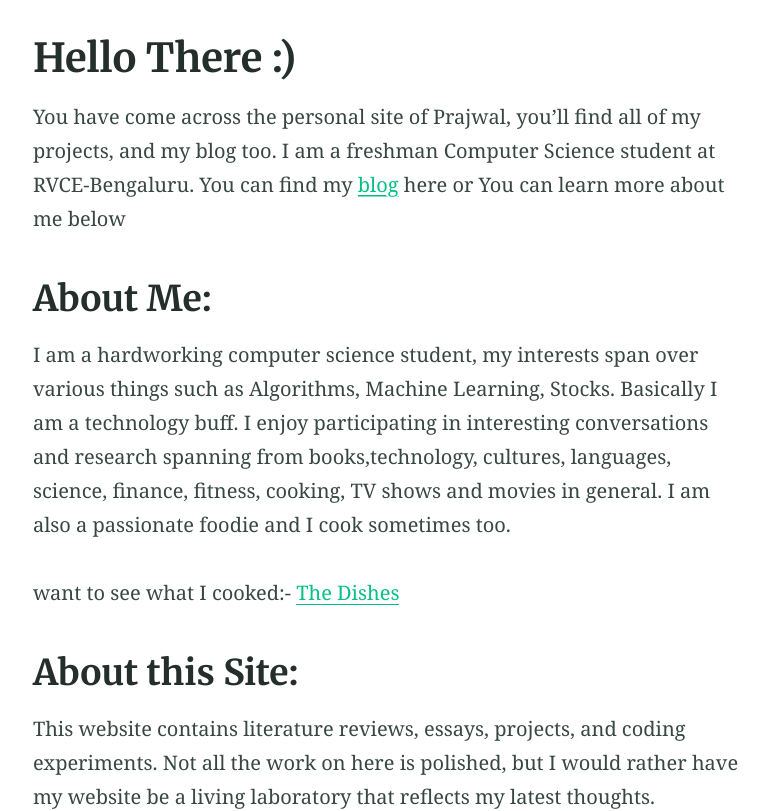
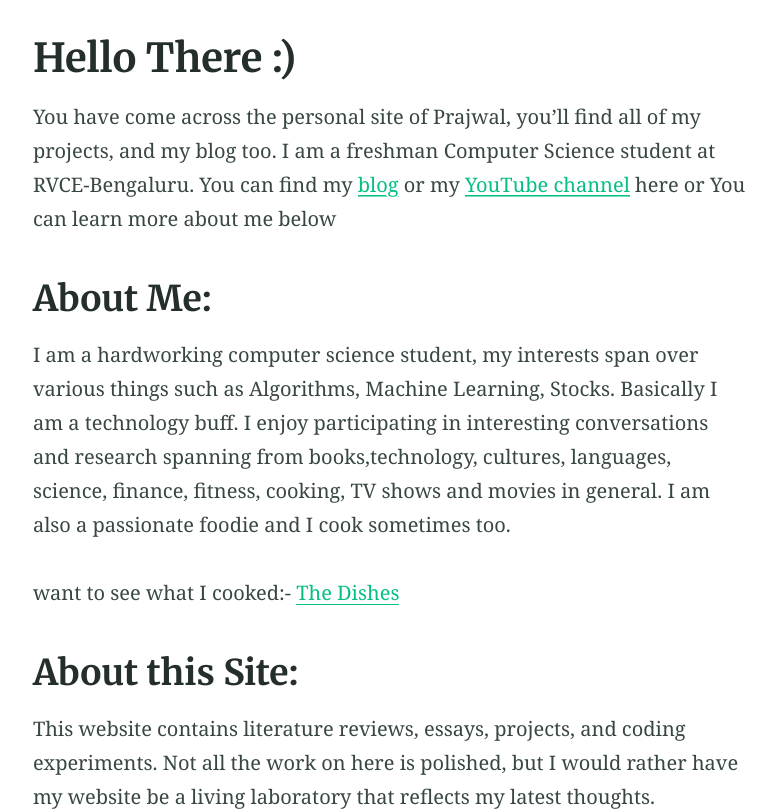
Before and after one commit to Prajwalprakash3722/prajwalprakash3722.github.io-old, a Jekyll site: the page built from index.md, in a window 1280 px wide and 900 px high, scrolled down 339 px, cut to the strip 89-900 px from the top of the window. Shown: the whole strip, without its empty margins (250-1024 px from the left). Built offline with Jekyll 4.4.1, drawn with Linux system fonts in a browser that asks for light colours; some of the changed text lies outside the part shown.

Commit message:
corrections

```diff
--- a/index.md
+++ b/index.md
@@ -5,7 +5,7 @@ feature_text: |
 feature_image: "https://picsum.photos/1300/400?image=989"
 ---
 
-You have come across the personal site of Prajwal, you'll find all of my projects, and my blog too. I am a freshman Computer Science student at RVCE-Bengaluru. You can find my [blog](blog/) here or You can learn more about me below
+You have come across the personal site of Prajwal, you'll find all of my projects, and my blog too. I am a freshman Computer Science student at RVCE-Bengaluru. You can find my [blog](blog/) or my [YouTube channel](https://www.youtube.com/channel/UCzey2YvydCAVpwAldQSgEkA) here or You can learn more about me below
 
 ## About Me:
 
@@ -21,6 +21,9 @@ This website contains literature reviews, essays, projects, and coding experimen
 
 ## Skills
 
+I have a strong background in Computer Science and I am currently working on my B.Tech in Computer Science. I have also taken up some projects in the past,
+[Coding Experiments](/projects/)
+=======
 I have a strong background in Computer Science and I am currently working on my B.Tech in Computer Science. I have also taken up some projects in the past, such as [CodingExperiments](/projects/)
 
 ### Python: <br/>
@@ -59,16 +64,14 @@ I have mastered the markdown language and I can write beautiful docs to explain
 
 ## Contact me:
 
-#### For developing sustainable solutions I am always open.
+##### For developing sustainable solutions I am always open.
 
-#### For maintaining a repository too.... (I am very much active in GitHub)
+##### For maintaining a repository too.... (I am very much active in GitHub)
 
-#### For writing beautiful and explainable docs for open source softwares for free.
+##### For writing beautiful and explainable docs for open source softwares for free.
 
 - Contact me by opening a [issue](https://github.com/Prajwalprakash3722/prajwalprakash3722.github.io/issues) in my repository.
 
 - [Email](mailto:prajwalprakash3722@gmail.com)
 
-<br/>
-
 > “I believe that the world is not only made up of atoms, but it is also made up of stories, each and everyone has a unique and different story, the silent struggle behind the story is what brings us together.”
```
Also changed, not shown: other parts of index.md (+3 -1 lines).
